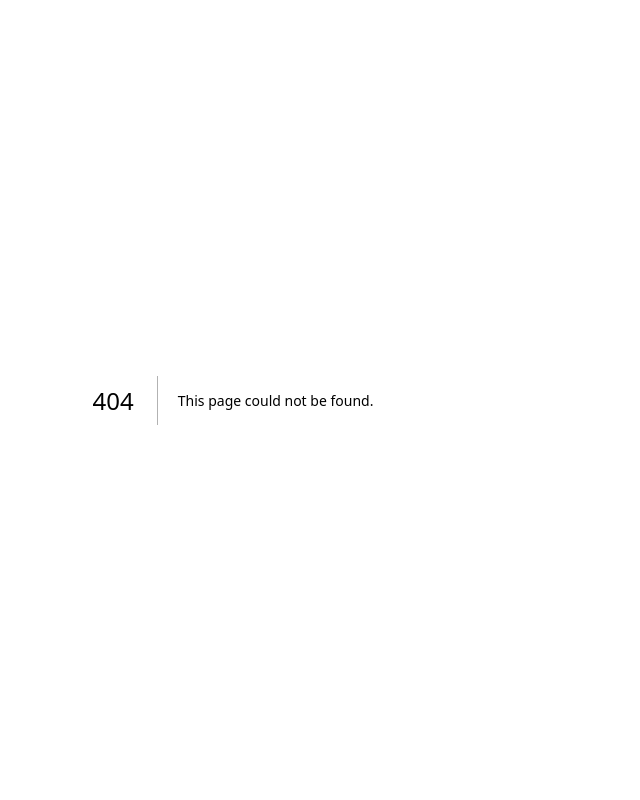
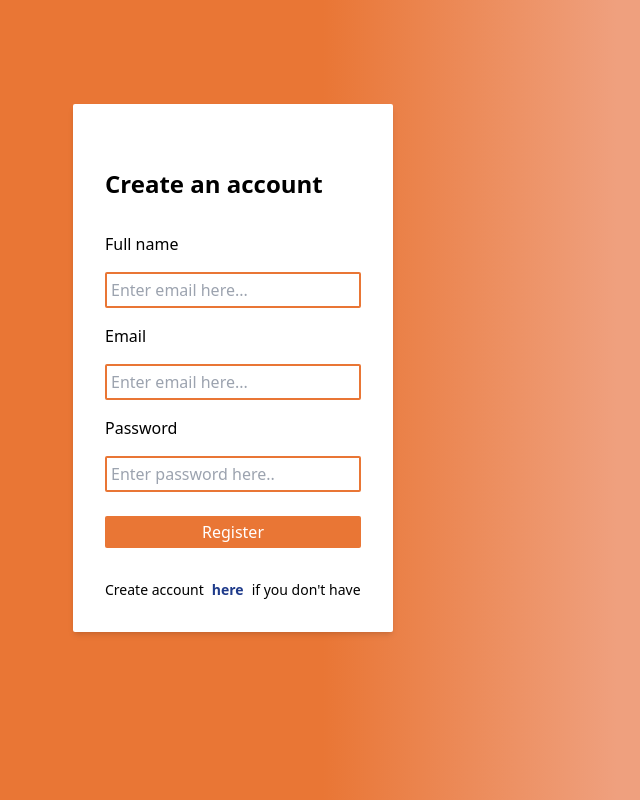
Before and after one commit to NIRoberto/my-portfolio-website, a Next.js app: page /register in a window 1280 px wide. Before the commit this address had no page. Shown: the whole page, without its empty margins (407-1047 px from the left). Built offline with nearby package versions, Linux system fonts and the light colour scheme.

Commit message:
login and sign up on my portfolio

```diff
--- a/components/Blog.js
+++ b/components/Blog.js
@@ -6,7 +6,7 @@ const Blog = ({ data }) => (
   <>
     {data.map(({ image, date, description, title }) => {
       return (
-        <div className="bg-white basis-1/3  rounded-md hover:shadow-lg flex flex-col shadow-md">
+        <div className="bg-white  basis-4/5 sm:basis-2/5 md:basis-1/3  rounded-md hover:shadow-lg flex flex-col shadow-md">
           <div className="basis-2/3">
             <Image
               className="h-80  object-cover"
--- a/components/Footer.js
+++ b/components/Footer.js
@@ -4,8 +4,8 @@ import { FaFacebookSquare, FaGithubSquare, FaLinkedin } from "react-icons/fa";
 const Footer = () => {
   return (
     <>
-      <footer className="bg-main p-16 w-full text-white flex  justify-between items-center">
-        <div className="basis-3/6   border-r-4  border-white rounded-md  px-8">
+      <footer className="bg-main p-16 w-full text-white flex  flex-col md:flex-row  justify-between items-center">
+        <div className=" basis-5/6 md:basis-3/6   md:border-r-4  border-white rounded-md  px-4 md:px-8">
           <h1 className="text-4xl font-semibold py-2  px-4">Get in Touch</h1>
           <form action="#" className=" p-4">
             {/* <div className="flex px-4 justify-around w-full"> */}
@@ -73,7 +73,7 @@ const Footer = () => {
           </div>
         </div>
       </footer>
-      <div className="text-center bg-main p-4 text-white">
+      <div className="text-center  text-xs md:text-lg bg-main p-4 text-white">
         <p>Copyright © 2022 All rights reserved | by Robert Niyitanga</p>
       </div>
     </>
--- a/components/data/project.js
+++ b/components/data/project.js
@@ -1,9 +1,33 @@
 import hope from "../../public/hope.PNG";
+
+import karisimbi from "../../public/karisimbi.PNG";
+
+import dashboard from "../../public/dashboard.PNG";
 
 const project = [
   {
     id: 1,
     image: hope,
+    title: "Hope soluttion e-health care management webbiste",
+    description:
+      "Lorem ipsum dolor sit amet consectetur adipisicing elit. Quaerat eligendi distinctio aliquid odio nostrum architecto sed sequi iusto, hic iure quia, vitae animi tempore eius pariatur doloribus, debitis et quasi.",
+    stack: ["Java", "JSP", "Servelt", "Boostrap", "MySQL"],
+    link: "http://website-admin-dashboard-git-develop-niroberto.vercel.app",
+    category: "webiste",
+  },
+  {
+    id: 2,
+    image: dashboard,
+    title: "Campany website at Karisimbi technolgy",
+    description:
+      "Lorem ipsum dolor sit amet consectetur adipisicing elit. Quaerat eligendi distinctio aliquid odio nostrum architecto sed sequi iusto, hic iure quia, vitae animi tempore eius pariatur doloribus, debitis et quasi.",
+    stack: ["React", "Redux", "Tailwindcss", "Nodejs"],
+    link: "http://website-admin-dashboard-git-develop-niroberto.vercel.app",
+    category: "webiste",
+  },
+  {
+    id: 3,
+    image: karisimbi,
     title: "Website admin dashboard",
     description:
       "Lorem ipsum dolor sit amet consectetur adipisicing elit. Quaerat eligendi distinctio aliquid odio nostrum architecto sed sequi iusto, hic iure quia, vitae animi tempore eius pariatur doloribus, debitis et quasi.",
@@ -11,36 +35,6 @@ const project = [
     link: "http://website-admin-dashboard-git-develop-niroberto.vercel.app",
     category: "webiste",
   },
-  {
-    id: 2,
-    image: hope,
-    title: "Campany website at Karisimbi technolgy",
-    description:
-      "Lorem ipsum dolor sit amet consectetur adipisicing elit. Quaerat eligendi distinctio aliquid odio nostrum architecto sed sequi iusto, hic iure quia, vitae animi tempore eius pariatur doloribus, debitis et quasi.",
-    stack: ["React", "Redux", "Tailwindcss", "Nodejs", "Postgres"],
-    link: "http://website-admin-dashboard-git-develop-niroberto.vercel.app",
-    category: "webiste",
-  },
-  {
-    id: 3,
-    image: hope,
-    title: "Website admin dashboard",
-    description:
-      "Lorem ipsum dolor sit amet consectetur adipisicing elit. Quaerat eligendi distinctio aliquid odio nostrum architecto sed sequi iusto, hic iure quia, vitae animi tempore eius pariatur doloribus, debitis et quasi.",
-    stack: ["React", "Redux", "Tailwindcss", "Nodejs", "Postgres"],
-    link: "http://website-admin-dashboard-git-develop-niroberto.vercel.app",
-    category: "webiste",
-  },
-  {
-    id: 4,
-    image: hope,
-    title: "Website admin dashboard",
-    description:
-      "Lorem ipsum dolor sit amet consectetur adipisicing elit. Quaerat eligendi distinctio aliquid odio nostrum architecto sed sequi iusto, hic iure quia, vitae animi tempore eius pariatur doloribus, debitis et quasi.",
-    stack: ["React", "Redux", "Tailwindcss", "Nodejs", "Postgres"],
-    link: "http://website-admin-dashboard-git-develop-niroberto.vercel.app",
-    category: "mobile",
-  },
 ];
 
 export default project;
--- a/pages/index.js
+++ b/pages/index.js
@@ -14,6 +14,8 @@ import Skill from "../components/Skill";
 import skills from "../components/data/skills";
 import project from "../components/data/project";
 import blog from "../components/data/blog";
+import Link from "next/link";
+import login from "./login";
 
 export default function Home() {
   const [r, setR] = useState(true);
@@ -90,12 +92,12 @@ export default function Home() {
         </div>
 
         <div>
-          <button
-            id="login"
+          <Link
+            href="/login"
             className="bg-white px-8 py-2 hover:bg-orange-100 hover:text-main text-main outline-none border-none  rounded-md"
           >
             Login
-          </button>
+          </Link>
         </div>
       </header>
       <main className="">
@@ -313,7 +315,7 @@ export default function Home() {
               Latest blogs
             </h2>
           </div>
-          <div className="flex gap-8 m-20">
+          <div className="flex flex-col  md:flex-row gap-8 m-20">
             <Blog data={blog} />
           </div>
         </div>
--- /dev/null
+++ b/pages/login.js
@@ -0,0 +1,55 @@
+import Link from "next/link";
+import React from "react";
+
+const login = () => {
+  return (
+    <div
+      className="h-screen flex justify-center items-center"
+      style={{
+        background: " rgb(233,118,53)",
+        background:
+          "linear-gradient(90deg, rgba(233,118,53,1) 57%, rgba(239,160,126,1) 80%)",
+      }}
+    >
+      <form
+        action="#"
+        className="bg-white  p-8  mb-16 w-80 flex flex-col shadow-md rounded-sm"
+      >
+        <h1 className="text-2xl font-semibold my-8">Welcome back!</h1>
+        <div className="flex-col flex">
+          <label htmlFor="email">Email</label>
+          <input
+            type="email"
+            className="border-2  border-main rounded-sm p-1 my-4"
+            placeholder="Enter email here..."
+          />
+        </div>
+        <div className="flex-col flex">
+          <label htmlFor="password">Password</label>
+          <input
+            type="password"
+            placeholder="Enter password here.."
+            className="border-2  border-main rounded-sm p-1 my-4"
+            name="password"
+          />
+        </div>
+        <div className="mb-8">
+          <button className="bg-main mt-2  p-1 outline-none border-none text-white text-center w-full rounded-sm">
+            Login
+          </button>
+        </div>
+        <div>
+          <p className="text-sm">
+            Create account
+            <Link className="text-blue-900  font-semibold px-2" href="/register">
+              here
+            </Link>
+            if you don't have
+          </p>
+        </div>
+      </form>
+    </div>
+  );
+};
+
+export default login;
--- /dev/null
+++ b/pages/register.js
@@ -0,0 +1,70 @@
+import Link from "next/link";
+import React from "react";
+
+const register = () => {
+  return (
+    <>
+      <div
+        className="h-screen flex justify-center items-center"
+        style={{
+          background: " rgb(233,118,53)",
+          background:
+            "linear-gradient(90deg, rgba(233,118,53,1) 57%, rgba(239,160,126,1) 80%)",
+        }}
+      >
+        <form
+          action="#"
+          className="bg-white  p-8  mb-16 md:w-80 flex flex-col shadow-md rounded-sm"
+        >
+          <h1 className="text-2xl font-semibold my-8">Create an account</h1>
+          <div className="flex-col flex">
+            <label htmlFor="email">Full name</label>
+            <input
+              type="name"
+              className="border-2  border-main rounded-sm p-1 my-4"
+              placeholder="Enter email here..."
+              name="name"
+            />
+          </div>
+          <div className="flex-col flex">
+            <label htmlFor="email">Email</label>
+            <input
+              type="email"
+              className="border-2  border-main rounded-sm p-1 my-4"
+              placeholder="Enter email here..."
+              name="email"
+            />
+          </div>
+          <div className="flex-col flex">
+            <label htmlFor="password">Password</label>
+            <input
+              type="password"
+              placeholder="Enter password here.."
+              className="border-2  border-main rounded-sm p-1 my-4"
+              name="password"
+            />
+          </div>
+          <div className="mb-8">
+            <button className="bg-main mt-2  p-1 outline-none border-none text-white text-center w-full rounded-sm">
+              Register
+            </button>
+          </div>
+          <div>
+            <p className="text-sm">
+              Create account
+              <Link
+                className="text-blue-900  font-semibold px-2"
+                href="/register"
+              >
+                here
+              </Link>
+              if you don't have
+            </p>
+          </div>
+        </form>
+      </div>
+    </>
+  );
+};
+
+export default register;
```
Also changed, not shown: components/Project.js (+5 -5 lines).
